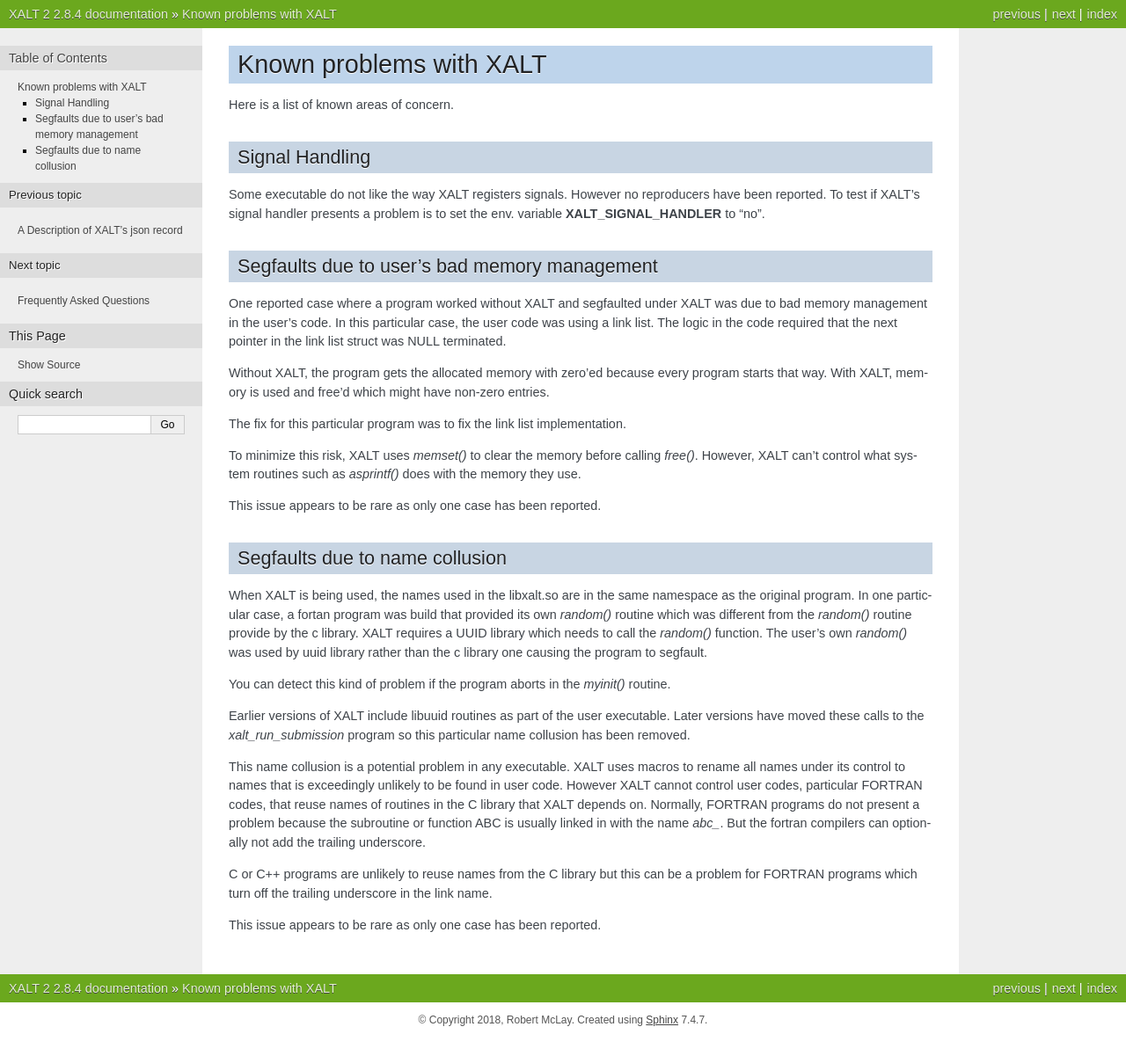
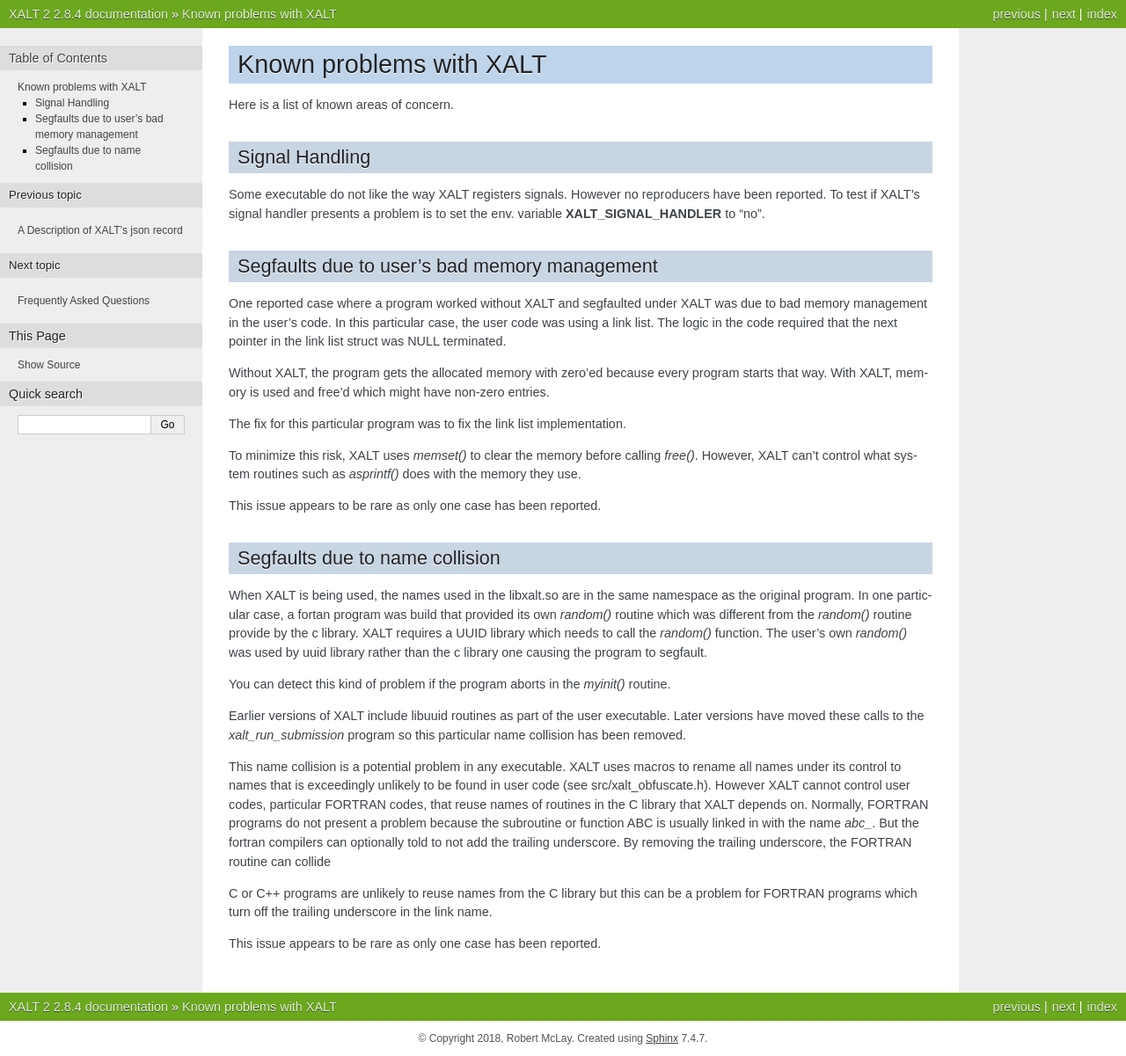
Before and after one commit to xalt/xalt, a Sphinx documentation site: the page built from docs/source/130_known_problems.rst, in a window 1280 px wide. Shown: the whole page at 88% size. Built offline with Sphinx 7.4.7, drawn with Linux system fonts in a browser that asks for light colours; before the commit the page ends 1180 px from its top, so only the background shows below that.

Commit message:
fix spelling and comments about known problems

```diff
--- a/docs/source/130_known_problems.rst
+++ b/docs/source/130_known_problems.rst
@@ -34,7 +34,7 @@
 
 This issue appears to be rare as only one case has been reported.
 
-Segfaults due to name collusion
+Segfaults due to name collision
 ^^^^^^^^^^^^^^^^^^^^^^^^^^^^^^^
 
 When XALT is being used,  the names used in the libxalt.so are in the
@@ -51,17 +51,19 @@
 
 Earlier versions of XALT include libuuid routines as part of the
 user executable.  Later versions have moved these calls to the
-*xalt_run_submission* program so this particular name collusion has
+*xalt_run_submission* program so this particular name collision has
 been removed.
 
-This name collusion is a potential problem in any executable.  XALT
+This name collision is a potential problem in any executable.  XALT
 uses macros to rename all names under its control to names that is
-exceedingly unlikely to be found in user code.  However XALT cannot
-control user codes, particular FORTRAN codes, that reuse names of
-routines in the C library that XALT depends on. Normally, FORTRAN
-programs do not present a problem because the subroutine or function
-ABC is usually linked in with the name *abc_*. But the fortran
-compilers can optionally not add the trailing underscore.
+exceedingly unlikely to be found in user code (see
+src/xalt_obfuscate.h).  However XALT cannot control user codes,
+particular FORTRAN codes, that reuse names of routines in the C
+library that XALT depends on. Normally, FORTRAN programs do not
+present a problem because the subroutine or function ABC is usually
+linked in with the name *abc_*. But the fortran compilers can
+optionally told to not add the trailing underscore. By removing the
+trailing underscore, the FORTRAN routine can collide
 
 C or C++ programs are unlikely to reuse names from the C library but
 this can be a problem for FORTRAN programs which turn off the trailing
```
